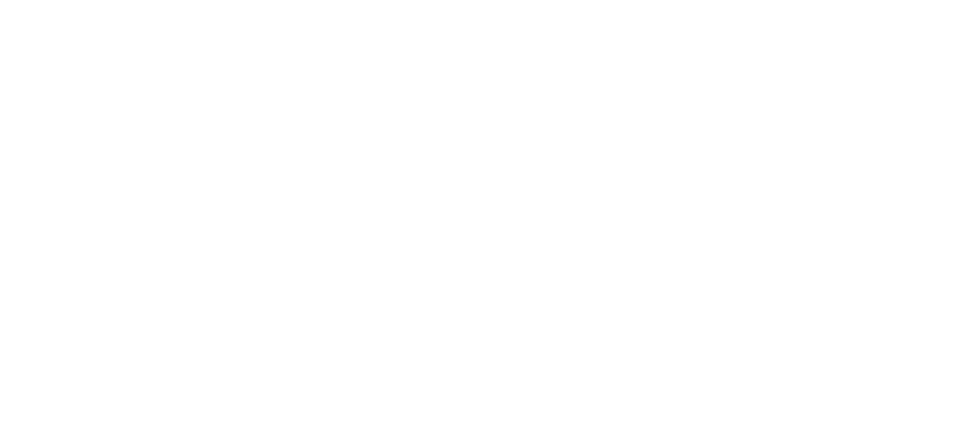
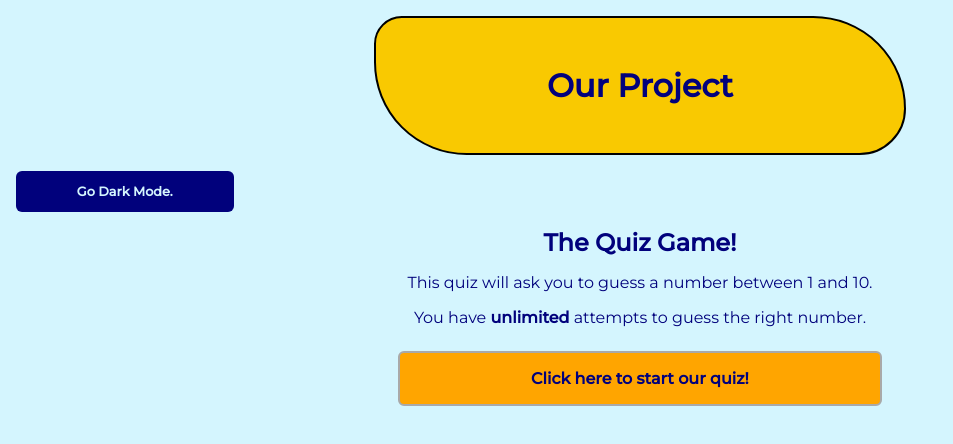
Before and after one commit to tb0ied/class-04, a plain HTML site: page index.html in a window 1280 px wide. Shown: the whole page, without its empty margins (0-953 px from the left). Drawn offline with Linux system fonts and the light colour scheme.

Commit message:
Edit JS files to make quiz functional with HTML and CSS styling.

```diff
--- a/app.js
+++ b/app.js
@@ -1,27 +1,32 @@
-let answer = 10;
-let guesses = [];
+function theQu() {
+  let answer = 0;
+  let guesses = [];
 
-while (true) {
-  let guess = parseInt(
-    prompt(
-      `Guess the number (current value: ${answer}).Enter a number between 0 and 10 or type 'stop' to end:`
-    )
+  let guess = prompt(
+    `Guess the number (current value: ${answer}).Enter a number between 0 and 10 or type 'stop' to end:`
   );
-  if (guess === "stop") {
-    break;
+  while (guesses.length >= 0) {
+    guesses.push(guess);
+    if (guess === "stop") {
+      break;
+    } else if (parseInt(guess) < 0 || parseInt(guess) > 10) {
+      guess = prompt("please enter the number between 0 and 10.");
+    } else if (parseInt(guess) <= 5) {
+      let answer = parseInt(guess) + 1;
+      guess = prompt(
+        `Not this time, you were wrong! The answer is ${answer}. If you have given up, type "stop".`
+      );
+    } else if (parseInt(guess) > 5) {
+      let answer = parseInt(guess) - 1;
+      guess = prompt(
+        `Are you done yet? The answer is ${answer}. If you have given up, type "stop".`
+      );
+    }
   }
+  alert(`Game  over! You made ${guesses.length} guesses.`);
+}
 
-  if (isNaN(guess) || guess < 0 || guess > 10) {
-    alert("please enter the number between 0 and 10.");
-    continue;
-  }
-  guesses.push(guess);
-
-  if (guess === 10) {
-    answer--;
-  } else {
-    answer++;
-  }
-  alert(`Your guess is ${guess}. The current value is now ${answer}.`);
+function darkMode() {
+  let modeDark = document.body;
+  modeDark.classList.toggle("dark-mode");
 }
-alert(`Game  over! You made ${guesses.lenght} guesses.`);
--- a/index.html
+++ b/index.html
@@ -3,7 +3,29 @@
   <head>
     <meta charset="UTF-8" />
     <meta name="viewport" content="width=device-width, initial-scale=1.0" />
-    <title>Document</title>
+    <link rel="stylesheet" href="style.css" />
+    <title>Our Project</title>
+    <link rel="preconnect" href="https://fonts.googleapis.com" />
+    <link rel="preconnect" href="https://fonts.gstatic.com" crossorigin />
+    <link
+      href="https://fonts.googleapis.com/css2?family=Montserrat:wght@400;500&display=swap"
+      rel="stylesheet"
+    />
+    <script src="./app.js"></script>
   </head>
-  <body></body>
+  <body>
+    <header>
+      <h1>Our Project</h1>
+      <h3 onClick="darkMode();" class="dark-mode">Go Dark Mode.</h3>
+    </header>
+    <main>
+      <h2>The Quiz Game!</h2>
+      <p>This quiz will ask you to guess a number between 1 and 10.</p>
+      <p>
+        You have <strong>unlimited</strong> attempts to guess the right number.
+      </p>
+      <h4 onClick="theQu();">Click here to start our quiz!</h4>
+    </main>
+    <footer></footer>
+  </body>
 </html>
--- a/style.css
+++ b/style.css
@@ -0,0 +1,62 @@
+body {
+  background-color: rgb(212, 245, 254);
+  color: rgb(1, 1, 124);
+  margin: 0;
+  font-family: "Montserrat", sans-serif;
+}
+
+.dark-mode {
+  background-color: rgb(1, 1, 124);
+  color: rgb(212, 245, 254);
+}
+
+h3 {
+  background-color: grey;
+  width: 15%;
+  font-size: 0.8rem;
+  margin: 1rem;
+  text-align: center;
+  border-radius: 6px;
+  transition: 0.6s;
+  padding: 0.8rem;
+}
+
+h3:hover {
+  cursor: pointer;
+  transform: scale(1.1);
+  color: rgb(1, 1, 124);
+  background: white;
+  border: 2px solid rgb(1, 1, 124);
+}
+
+h4 {
+  background-color: orange;
+  width: 35%;
+  margin: 1.5rem auto;
+  border: 2px solid darkgrey;
+  border-radius: 6px;
+  text-align: center;
+  cursor: pointer;
+  padding: 1rem;
+  transition: 0.6s;
+}
+
+h4:hover {
+  background-color: white;
+  transform: scale(0.9);
+}
+
+h1,
+h2,
+p {
+  margin: 1rem auto;
+  text-align: center;
+}
+
+h1 {
+  border-radius: 60px 200px 100px 200px;
+  border: 2px solid #000000;
+  max-width: 40%;
+  background-color: #f9c901;
+  padding: 3rem .5rem;
+}
```
